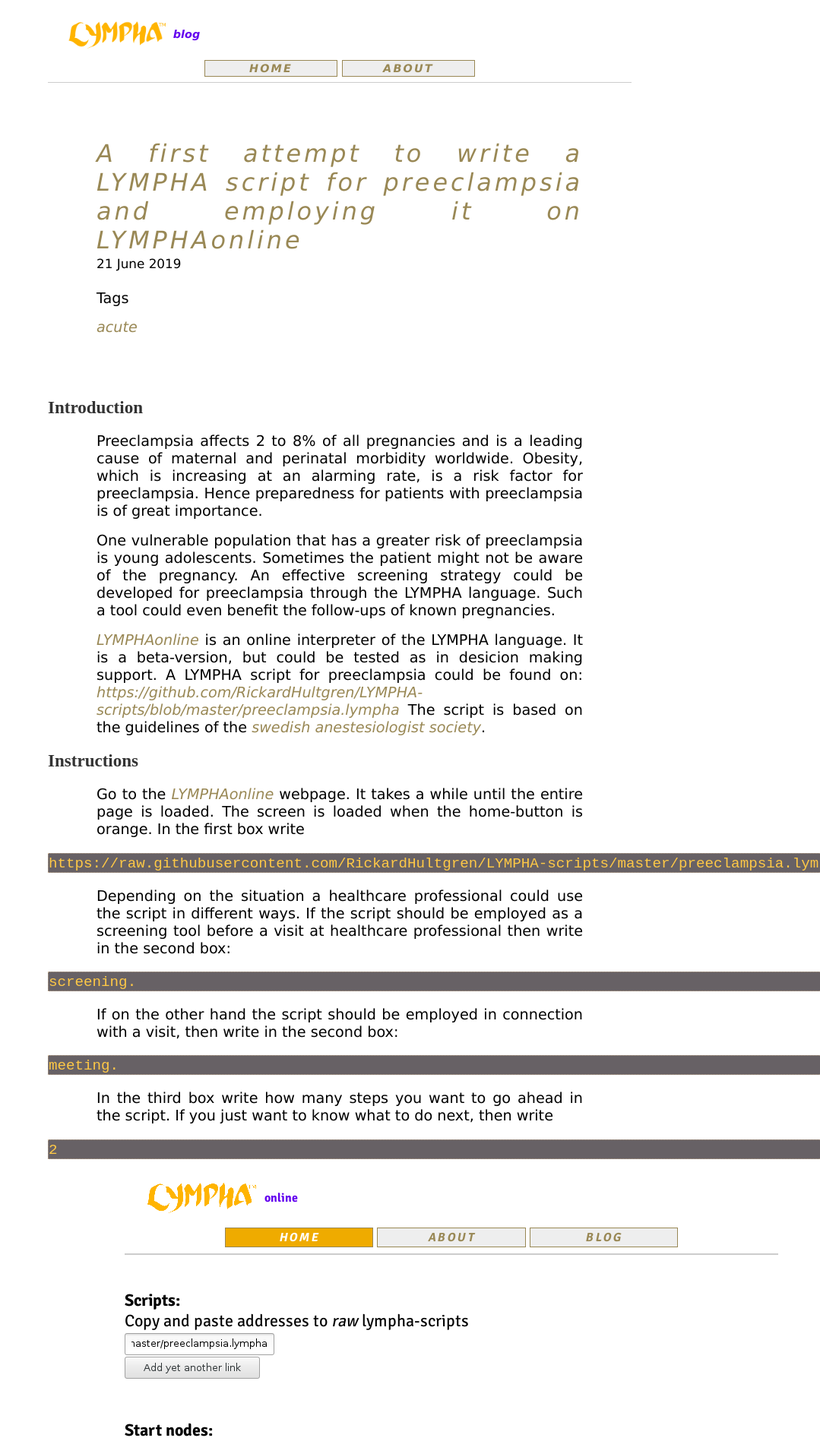
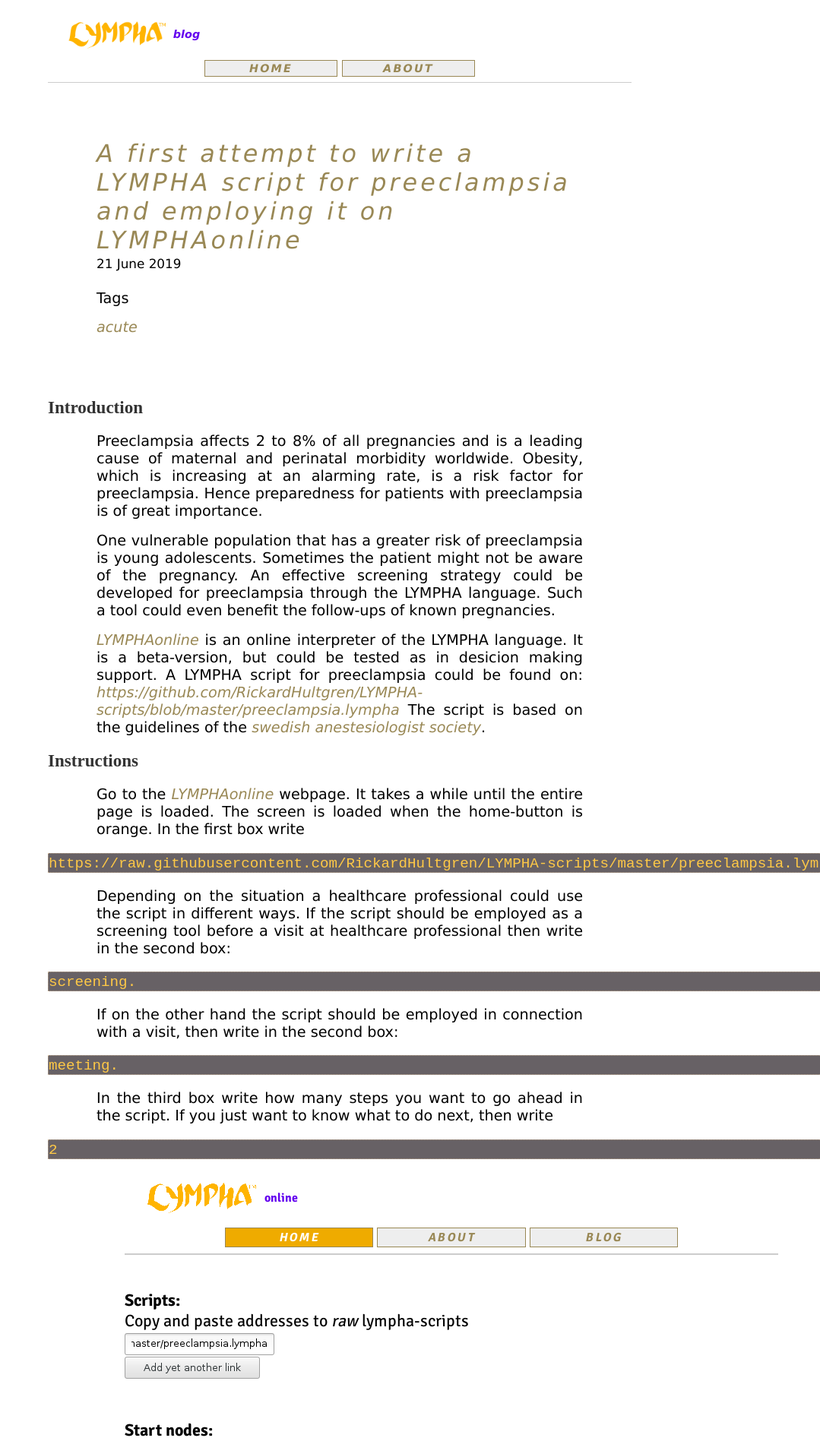
Before and after one commit to RickardHultgren/lymphablog, a Jekyll site: the page built from _posts/2019-06-21-preeclampsia.md, in a window 1280 px wide. Shown: the top 1897 px of the page at 76% size, without its empty margins (201-1280 px from the left). Built offline with Jekyll 4.4.1, drawn with Linux system fonts in a browser that asks for light colours; some web fonts are replaced; a script that is not in the unit is left out.

Commit message:
Update post.html

```diff
--- a/_layouts/post.html
+++ b/_layouts/post.html
@@ -27,7 +27,7 @@
 <hr style="z-index:1;position:relative;" /></div>
 
     <title>{{ page.title }}</title>
-<p style="margin-top:5em;">
+<p style="margin-top:5em;text-align:left;">
   <a style="font-weight:normal;font-size:1.66em;letter-spacing:.125em; text-align:left;" href=" "/lymphablog{{page.url}}" >{{ page.title }}</a><br>
     <span style="font-size:.875em;margin-bottom:1em;align:left;">{{ page.date | date: "%-d %B %Y" }}</span><br><br>
 Tags<br>
```
